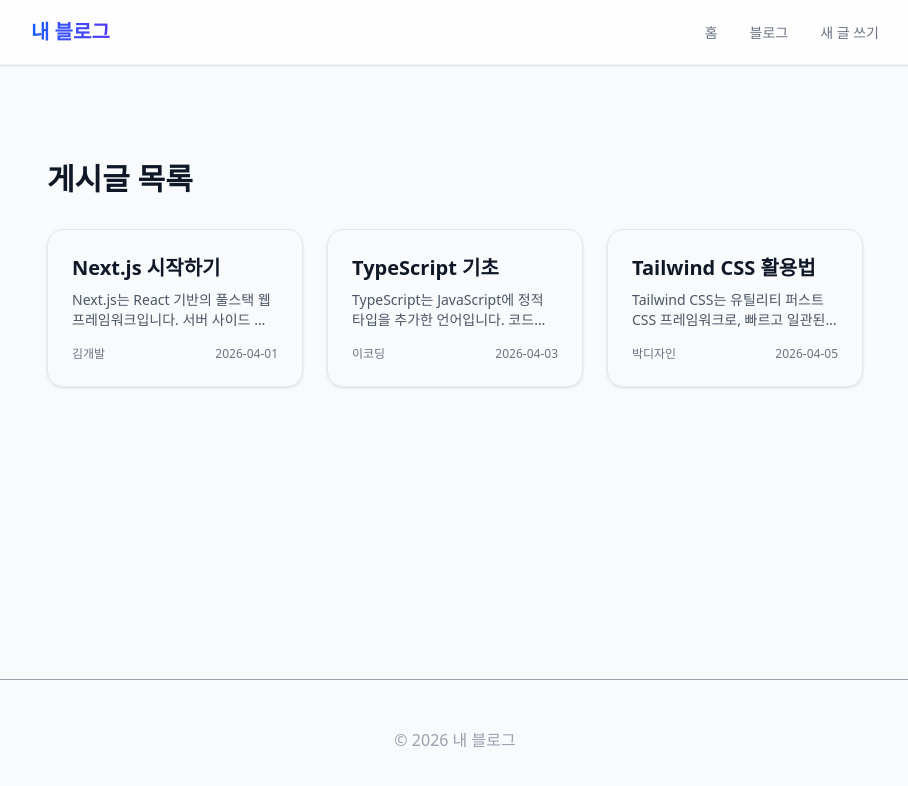
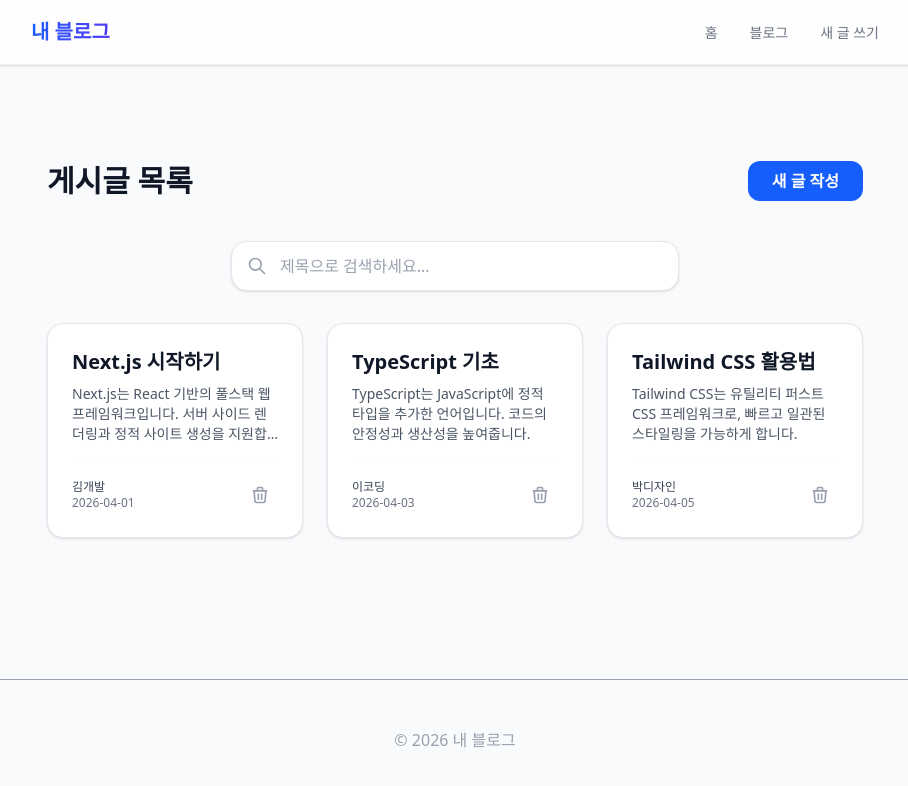
Before and after one commit to yangim0808/my-first-web, a Next.js app: page /posts in a window 1280 px wide. Shown: the top 786 px of the page, without its empty margins (185-1093 px from the left). Built offline with nearby package versions, Linux system fonts and the light colour scheme; no server answers.

Commit message:
feat: implement post management system with list, detail, and creation views including search functionality

```diff
--- a/app/posts/[id]/page.tsx
+++ b/app/posts/[id]/page.tsx
@@ -1,5 +1,5 @@
 import Link from "next/link";
-import { posts } from "@/lib/posts";
+import { getPostById } from "@/lib/posts";
 
 export default async function PostPage({
   params,
@@ -7,7 +7,7 @@ export default async function PostPage({
   params: Promise<{ id: string }>;
 }) {
   const { id } = await params;
-  const post = posts.find((p) => p.id === parseInt(id));
+  const post = await getPostById(parseInt(id));
 
   if (!post) {
     return (
@@ -43,7 +43,7 @@ export default async function PostPage({
       </header>
 
       <article className="prose lg:prose-xl max-w-none text-gray-800 leading-relaxed">
-        {post.content.split('\n').map((paragraph, index) => (
+        {post.body.split('\n').map((paragraph: string, index: number) => (
           <p key={index} className="mb-4 text-lg">
             {paragraph}
           </p>
--- a/app/posts/new/page.tsx
+++ b/app/posts/new/page.tsx
@@ -11,6 +11,11 @@ export default function NewPostPage() {
 
   const handleSubmit = (e: React.FormEvent) => {
     e.preventDefault();
+
+    if (!title.trim()) {
+      alert("제목을 입력해주세요!");
+      return;
+    }
 
     // 백엔드가 없으므로 mock 처리
     alert("저장되었습니다");
--- a/app/posts/page.tsx
+++ b/app/posts/page.tsx
@@ -1,31 +1,103 @@
+"use client";
+
+import { useState, useEffect } from "react";
 import Link from "next/link";
-import { posts } from "@/lib/posts";
+import { getPosts, Post } from "@/lib/posts";
+import SearchBar from "@/components/SearchBar";
 
 export default function PostsPage() {
+  const [allPosts, setAllPosts] = useState<Post[]>([]);
+  const [filteredPosts, setFilteredPosts] = useState<Post[]>([]);
+  const [isLoading, setIsLoading] = useState(true);
+
+  useEffect(() => {
+    async function loadPosts() {
+      const data = await getPosts();
+      setAllPosts(data);
+      setFilteredPosts(data);
+      setIsLoading(false);
+    }
+    loadPosts();
+  }, []);
+
+  const handleSearch = (term: string) => {
+    const filtered = allPosts.filter((post) =>
+      post.title.toLowerCase().includes(term.toLowerCase())
+    );
+    setFilteredPosts(filtered);
+  };
+
+  const handleDelete = (id: number) => {
+    if (window.confirm("정말로 이 게시글을 삭제하시겠습니까?")) {
+      const updatedPosts = allPosts.filter((post) => post.id !== id);
+      setAllPosts(updatedPosts);
+      setFilteredPosts(updatedPosts);
+    }
+  };
+
+  if (isLoading) {
+    return (
+      <div className="flex justify-center items-center h-screen">
+        <div className="animate-spin rounded-full h-12 w-12 border-t-2 border-b-2 border-blue-500"></div>
+      </div>
+    );
+  }
+
   return (
     <main className="max-w-4xl mx-auto px-4 py-12">
-      <h1 className="text-3xl font-bold mb-8">게시글 목록</h1>
+      <div className="flex justify-between items-center mb-10">
+        <h1 className="text-3xl font-bold">게시글 목록</h1>
+        <Link
+          href="/posts/new"
+          className="px-6 py-2 bg-blue-600 text-white rounded-xl font-semibold hover:bg-blue-700 transition"
+        >
+          새 글 작성
+        </Link>
+      </div>
+
+      <SearchBar onSearch={handleSearch} />
 
       <div className="grid gap-6 sm:grid-cols-2 lg:grid-cols-3">
-        {posts.map((post) => (
-          <Link
+        {filteredPosts.map((post) => (
+          <div
             key={post.id}
-            href={`/posts/${post.id}`}
-            className="block rounded-2xl border border-gray-200 p-6 shadow-sm
+            className="group relative flex flex-col rounded-2xl border border-gray-200 p-6 shadow-sm
                        transition hover:shadow-md hover:-translate-y-1
-                       dark:border-gray-700 dark:bg-gray-900"
+                       dark:border-gray-700 dark:bg-gray-900 bg-white"
           >
-            <h2 className="text-xl font-semibold mb-2">{post.title}</h2>
-            <p className="text-gray-600 dark:text-gray-400 text-sm line-clamp-2 mb-4">
-              {post.content}
-            </p>
-            <div className="flex items-center justify-between text-xs text-gray-500 dark:text-gray-500">
-              <span>{post.author}</span>
-              <time dateTime={post.date}>{post.date}</time>
+            <Link href={`/posts/${post.id}`} className="flex-1">
+              <h2 className="text-xl font-semibold mb-2 group-hover:text-blue-600 transition-colors">
+                {post.title}
+              </h2>
+              <p className="text-gray-600 dark:text-gray-400 text-sm line-clamp-3 mb-4">
+                {post.body}
+              </p>
+            </Link>
+
+            <div className="flex items-center justify-between text-xs text-gray-500 dark:text-gray-500 mt-auto pt-4 border-t border-gray-50 dark:border-gray-800">
+              <div className="flex flex-col">
+                <span className="font-medium text-gray-700 dark:text-gray-300">{post.author}</span>
+                <time dateTime={post.date}>{post.date}</time>
+              </div>
+              <button
+                onClick={() => handleDelete(post.id)}
+                className="p-2 text-gray-400 hover:text-red-600 transition-colors rounded-lg hover:bg-red-50"
+                title="삭제"
+              >
+                <svg className="w-5 h-5" fill="none" stroke="currentColor" viewBox="0 0 24 24">
+                  <path strokeLinecap="round" strokeLinejoin="round" strokeWidth="2" d="M19 7l-.867 12.142A2 2 0 0116.138 21H7.862a2 2 0 01-1.995-1.858L5 7m5 4v6m4-6v6m1-10V4a1 1 0 00-1-1h-4a1 1 0 00-1 1v3M4 7h16" />
+                </svg>
+              </button>
             </div>
-          </Link>
+          </div>
         ))}
       </div>
+
+      {filteredPosts.length === 0 && (
+        <div className="text-center py-20 text-gray-500">
+          <p className="text-lg">검색 결과가 없습니다.</p>
+        </div>
+      )}
     </main>
   );
 }
--- /dev/null
+++ b/components/SearchBar.tsx
@@ -0,0 +1,46 @@
+"use client";
+
+import { useState } from "react";
+
+interface SearchBarProps {
+  onSearch: (term: string) => void;
+}
+
+export default function SearchBar({ onSearch }: SearchBarProps) {
+  const [term, setTerm] = useState("");
+
+  const handleChange = (e: React.ChangeEvent<HTMLInputElement>) => {
+    const value = e.target.value;
+    setTerm(value);
+    onSearch(value);
+  };
+
+  return (
+    <div className="mb-8">
+      <div className="relative max-w-md mx-auto">
+        <input
+          type="text"
+          value={term}
+          onChange={handleChange}
+          placeholder="제목으로 검색하세요..."
+          className="w-full px-5 py-3 pl-12 bg-white dark:bg-gray-800 border border-gray-200 dark:border-gray-700
+                     rounded-2xl shadow-sm focus:ring-2 focus:ring-blue-500 focus:border-transparent
+                     outline-none transition-all placeholder-gray-400 dark:placeholder-gray-500"
+        />
+        <svg
+          className="absolute left-4 top-1/2 -translate-y-1/2 w-5 h-5 text-gray-400"
+          fill="none"
+          stroke="currentColor"
+          viewBox="0 0 24 24"
+        >
+          <path
+            strokeLinecap="round"
+            strokeLinejoin="round"
+            strokeWidth="2"
+            d="M21 21l-6-6m2-5a7 7 0 11-14 0 7 7 0 0114 0z"
+          />
+        </svg>
+      </div>
+    </div>
+  );
+}
--- a/lib/posts.ts
+++ b/lib/posts.ts
@@ -1,31 +1,70 @@
 export type Post = {
   id: number;
   title: string;
-  content: string;
-  author: string;
-  date: string;
+  body: string; // JSONPlaceholder uses 'body' instead of 'content'
+  author?: string; // JSONPlaceholder doesn't have author, adding as optional
+  date?: string; // JSONPlaceholder doesn't have date, adding as optional
 };
 
 export const posts: Post[] = [
   {
     id: 1,
     title: "Next.js 시작하기",
-    content: "Next.js는 React 기반의 풀스택 웹 프레임워크입니다. 서버 사이드 렌더링과 정적 사이트 생성을 지원합니다.",
+    body: "Next.js는 React 기반의 풀스택 웹 프레임워크입니다. 서버 사이드 렌더링과 정적 사이트 생성을 지원합니다.",
     author: "김개발",
     date: "2026-04-01",
   },
   {
     id: 2,
     title: "TypeScript 기초",
-    content: "TypeScript는 JavaScript에 정적 타입을 추가한 언어입니다. 코드의 안정성과 생산성을 높여줍니다.",
+    body: "TypeScript는 JavaScript에 정적 타입을 추가한 언어입니다. 코드의 안정성과 생산성을 높여줍니다.",
     author: "이코딩",
     date: "2026-04-03",
   },
   {
     id: 3,
     title: "Tailwind CSS 활용법",
-    content: "Tailwind CSS는 유틸리티 퍼스트 CSS 프레임워크로, 빠르고 일관된 스타일링을 가능하게 합니다.",
+    body: "Tailwind CSS는 유틸리티 퍼스트 CSS 프레임워크로, 빠르고 일관된 스타일링을 가능하게 합니다.",
     author: "박디자인",
     date: "2026-04-05",
   },
 ];
+
+export async function getPosts(): Promise<Post[]> {
+  try {
+    const response = await fetch("https://jsonplaceholder.typicode.com/posts");
+    if (!response.ok) {
+      throw new Error("Failed to fetch posts");
+    }
+    const data = await response.json();
+    // JSONPlaceholder posts have { id, title, body, userId }
+    // We'll map them to our Post type
+    return data.map((post: any) => ({
+      ...post,
+      author: `User ${post.userId}`,
+      date: new Date().toISOString().split("T")[0],
+    }));
+  } catch (error) {
+    console.error("Error fetching posts:", error);
+    return posts; // Fallback to local posts
+  }
+}
+
+export async function getPostById(id: number): Promise<Post | undefined> {
+  try {
+    const response = await fetch(`https://jsonplaceholder.typicode.com/posts/${id}`);
+    if (!response.ok) {
+      if (response.status === 404) return undefined;
+      throw new Error("Failed to fetch post");
+    }
+    const post = await response.json();
+    return {
+      ...post,
+      author: `User ${post.userId}`,
+      date: new Date().toISOString().split("T")[0],
+    };
+  } catch (error) {
+    console.error(`Error fetching post ${id}:`, error);
+    return posts.find((p) => p.id === id);
+  }
+}
```
